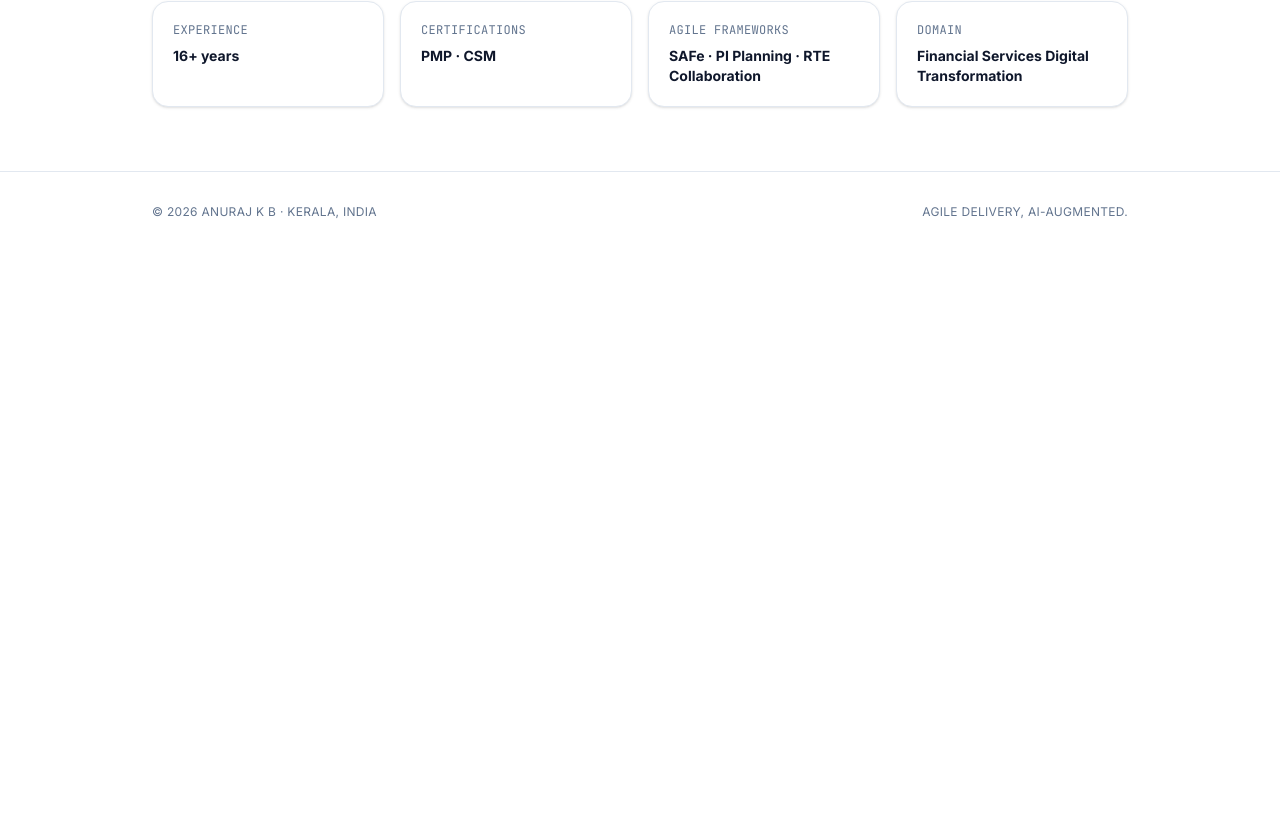
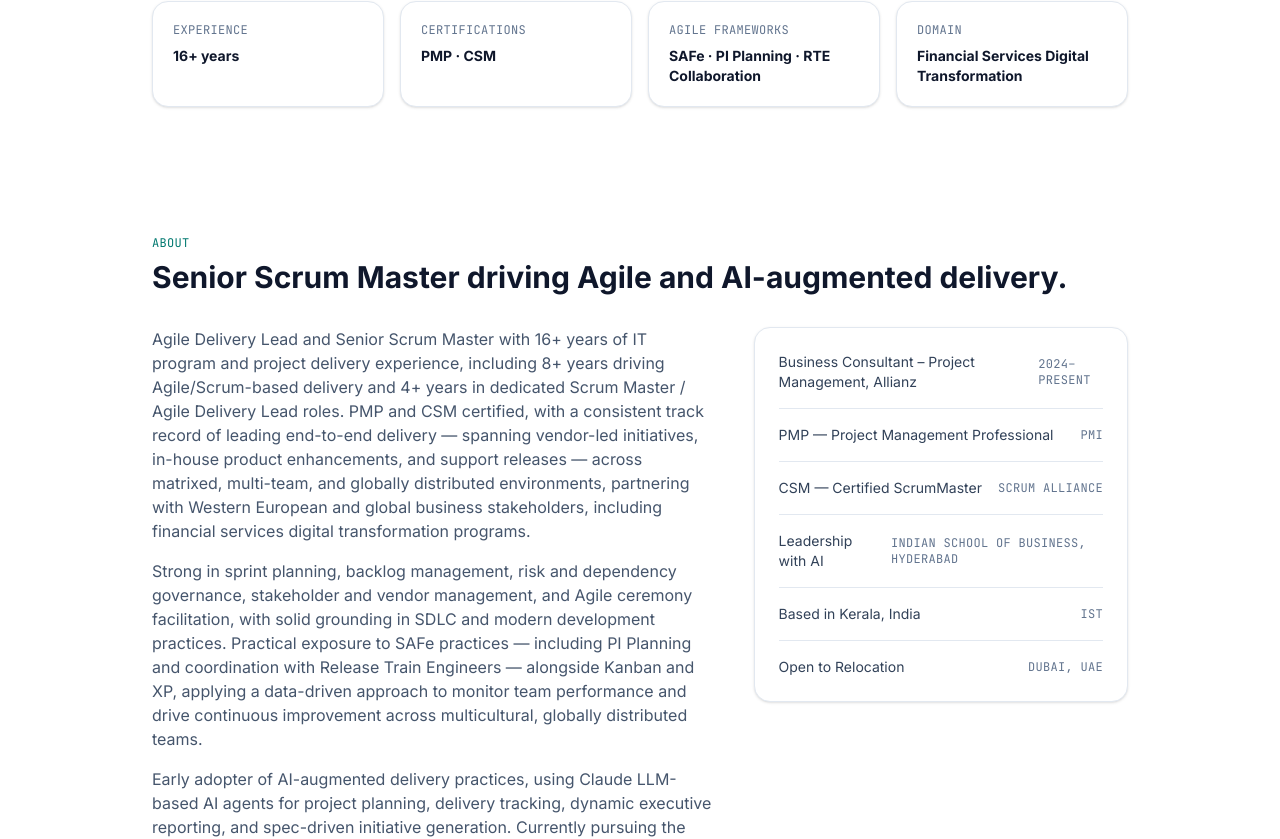
Before and after one commit to anurajkbabu-a11y/sm-portfolio, a Next.js app: page / in a window 1280 px wide. Shown: the part 604-1443 px from the top of the page. Before the commit the page ends 856 px from the top, so only its background shows below. Built offline with nearby package versions, Linux system fonts and the light colour scheme.

Commit message:
feat: add About section

```diff
--- a/app/page.tsx
+++ b/app/page.tsx
@@ -1,5 +1,6 @@
 import Nav from "@/components/Nav";
 import Hero from "@/components/Hero";
+import About from "@/components/About";
 import Footer from "@/components/Footer";
 
 export default function Home() {
@@ -13,6 +14,7 @@ export default function Home() {
 
       <main id="main">
         <Hero />
+        <About />
       </main>
 
       <Footer />
--- /dev/null
+++ b/components/About.tsx
@@ -0,0 +1,29 @@
+import { about } from "@/content/site";
+
+export default function About() {
+  return (
+    <section id="about" className="mx-auto max-w-5xl px-6 py-16">
+      <p className="font-mono text-xs uppercase tracking-wide text-teal-700">{about.eyebrow}</p>
+      <h2 className="mt-2 text-2xl font-bold text-slate-900 sm:text-3xl">{about.heading}</h2>
+      <div className="mt-8 grid gap-10 lg:grid-cols-[1.2fr_0.8fr]">
+        <div className="space-y-4 text-slate-600">
+          {about.paragraphs.map((paragraph, index) => (
+            <p key={index}>{paragraph}</p>
+          ))}
+        </div>
+        <div className="h-fit rounded-2xl border border-slate-200 bg-white p-6 shadow-sm">
+          <ul className="divide-y divide-slate-200">
+            {about.snapshot.map((item) => (
+              <li key={item.label} className="flex items-center justify-between gap-4 py-4 first:pt-0 last:pb-0">
+                <span className="text-sm text-slate-700">{item.label}</span>
+                <span className="font-mono text-xs uppercase tracking-wide text-slate-500">
+                  {item.tag}
+                </span>
+              </li>
+            ))}
+          </ul>
+        </div>
+      </div>
+    </section>
+  );
+}
```
